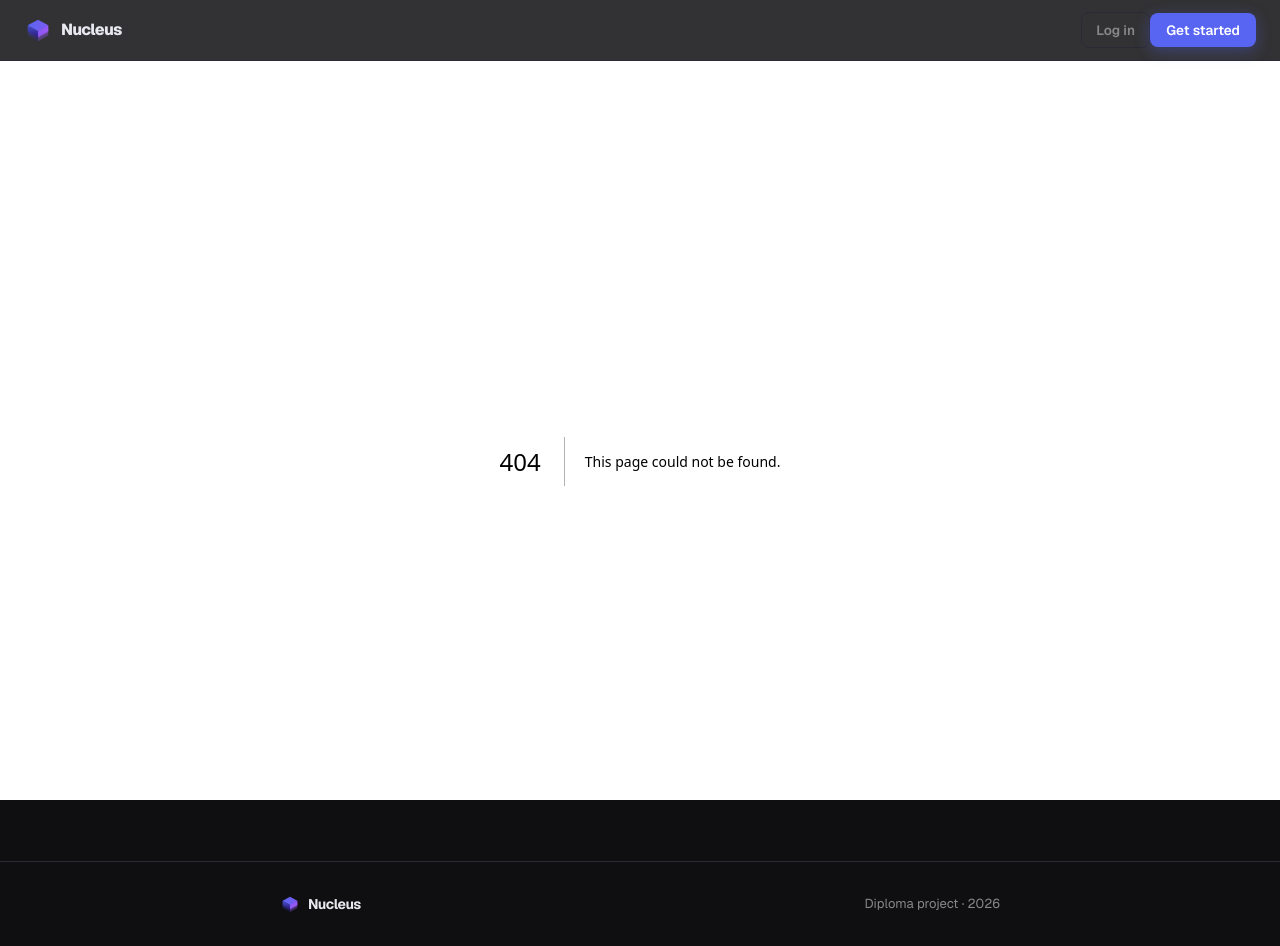
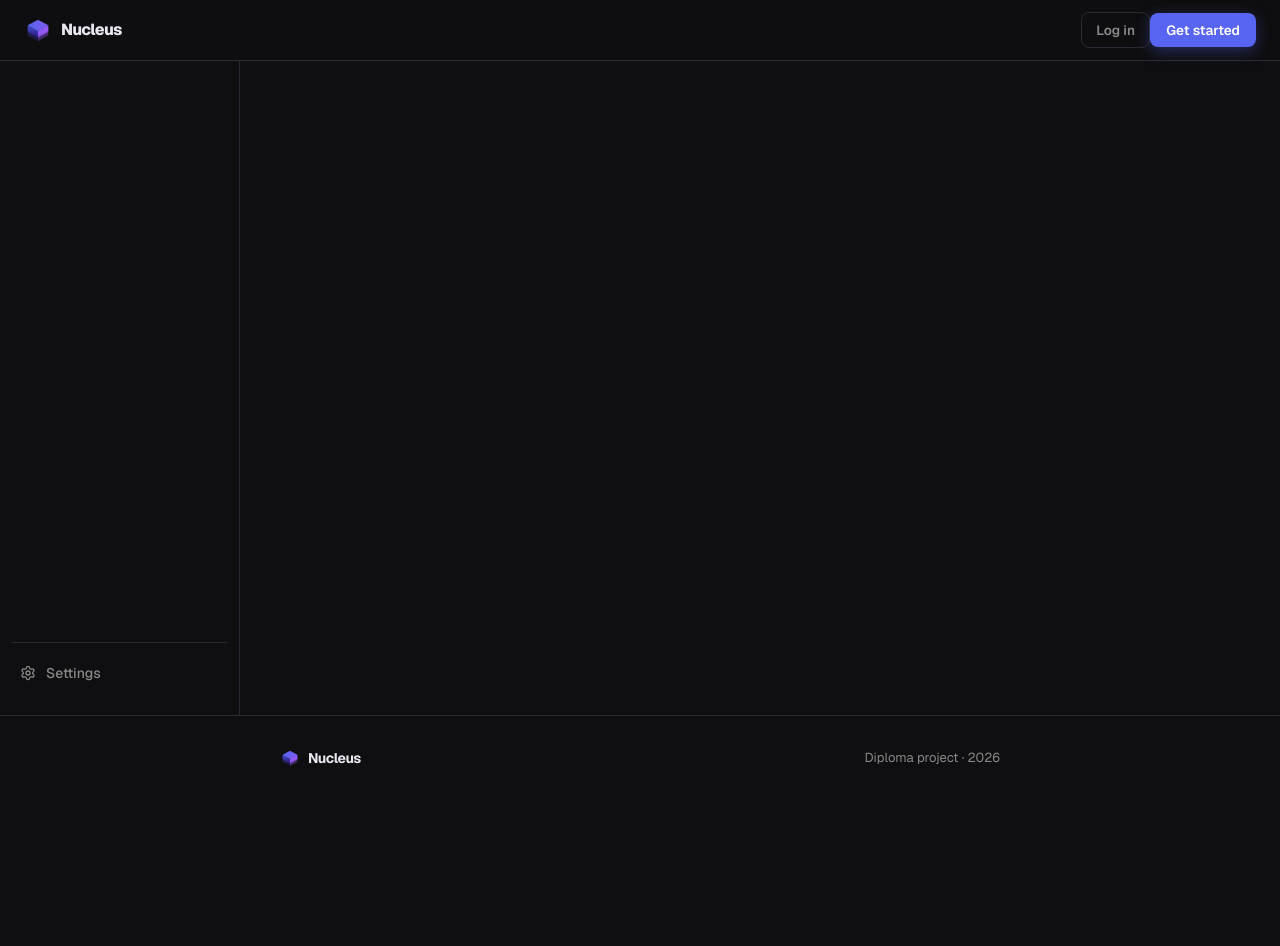
Before and after one commit to Whytalik/fix-space, a Next.js app in the folder apps/web/: page /database/1 in a window 1280 px wide. Before the commit this address had no page. After the commit the page ends 800 px from the top, so only its background shows below. Built offline with nearby package versions, Linux system fonts and the light colour scheme.

Commit message:
feat(web): add database detail page route

```diff
--- /dev/null
+++ b/apps/web/app/database/[id]/page.tsx
@@ -0,0 +1,28 @@
+"use client";
+
+import { Sidebar } from "@/components/home/sidebar/sidebar";
+import { useAppContext } from "@/context/app-context";
+import { useParams } from "next/navigation";
+
+export default function DatabasePage() {
+  const { id } = useParams<{ id: string }>();
+  const { space } = useAppContext();
+
+  const allDatabases = [
+    ...(space?.databases ?? []),
+    ...(space?.sections ?? []).flatMap((s) => s.databases ?? []),
+  ];
+
+  const db = allDatabases.find((d) => d.id === id);
+
+  return (
+    <div className="flex flex-1 min-h-0">
+      <Sidebar />
+      <main className="flex-1 overflow-y-auto px-8 py-10">
+        <div className="mb-8">
+
+        </div>
+      </main>
+    </div>
+  );
+}
```
